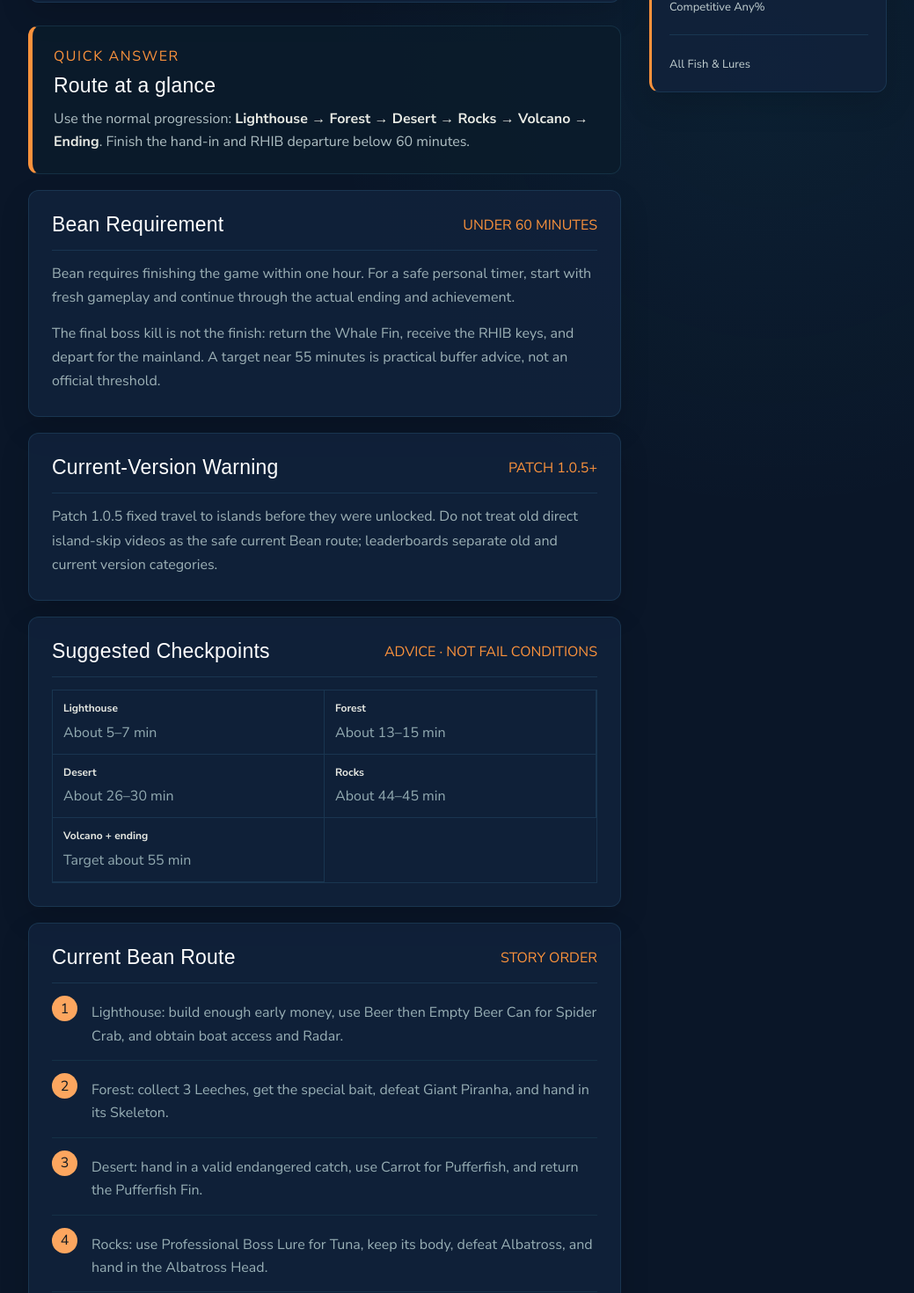
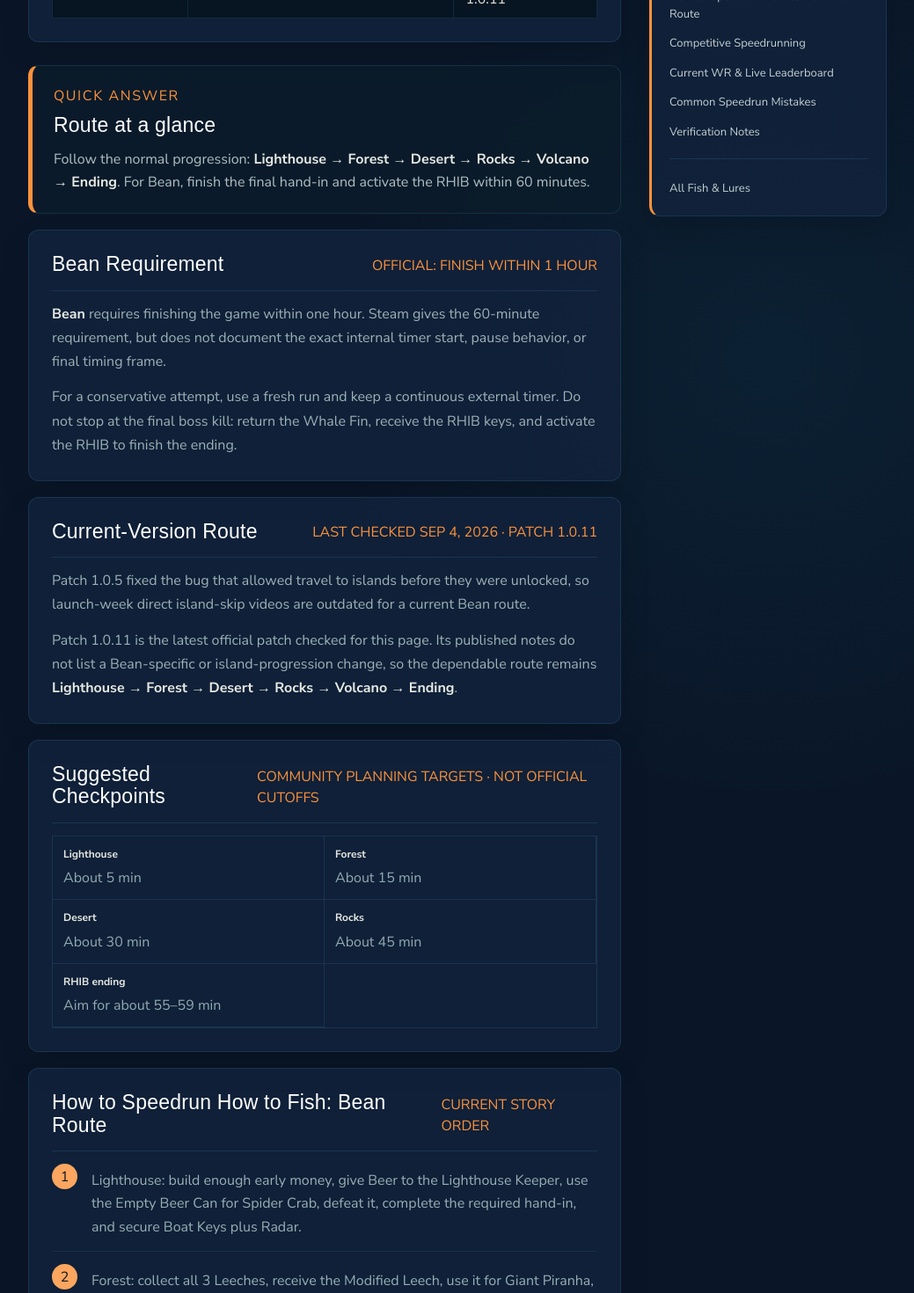
Before and after one commit to keledog123456-droid/how-to-fish, a Next.js app: page /speedrun in a window 1280 px wide. Shown: the part 500-1970 px from the top of the page at 88% size, without its empty margins (120-1159 px from the left). Built offline with nearby package versions, Linux system fonts and the light colour scheme; a web font is replaced by a local one.

Commit message:
Update speedrun guide and footer

```diff
--- a/app/components/footer.tsx
+++ b/app/components/footer.tsx
@@ -5,7 +5,7 @@
       <strong>HOW TO FISH GUIDE</strong>
       <span>Independent field guide</span>
       <nav aria-label="Footer navigation"><a href="/walkthrough">Walkthrough</a><a href="/map">Island map</a><a href="/fish">Fish &amp; Lures</a><a href="/speedrun">Speedrun</a></nav>
-      <span className="footer-note">Unofficial fan site · Research baseline 1.0.9</span>
+      <span className="footer-note">Unofficial fan site</span>
     </footer>
   );
 }
--- a/app/speedrun/page.tsx
+++ b/app/speedrun/page.tsx
@@ -2,38 +2,111 @@
 import { GuidePage } from '../components/guide-page';
 
 export const metadata: Metadata = {
-  title: 'How to Fish Speedrun Guide | Bean Achievement',
-  description: 'Plan a current-version route for finishing How to Fish under 60 minutes and earning the Bean achievement.',
+  title: 'How to Fish Speedrun Guide | Bean Achievement & Route',
+  description: 'Current How to Fish speedrun guide for Bean: sub-60-minute route, planning splits, Patch 1.0.11 notes, and live leaderboard guidance.',
   alternates: { canonical: '/speedrun' },
 };
 
 const sections = [
-  { id: 'bean', title: 'Bean Requirement', label: 'Under 60 minutes', content: <>
-    <p>Bean requires finishing the game within one hour. For a safe personal timer, start with fresh gameplay and continue through the actual ending and achievement.</p>
-    <p>The final boss kill is not the finish: return the Whale Fin, receive the RHIB keys, and depart for the mainland. A target near 55 minutes is practical buffer advice, not an official threshold.</p>
-  </> },
-  { id: 'version', title: 'Current-Version Warning', label: 'Patch 1.0.5+', content: <p>Patch 1.0.5 fixed travel to islands before they were unlocked. Do not treat old direct island-skip videos as the safe current Bean route; leaderboards separate old and current version categories.</p> },
-  { id: 'checkpoints', title: 'Suggested Checkpoints', label: 'Advice · not fail conditions', content: <div className="checkpoint-list">
-    <span><strong>Lighthouse</strong> About 5–7 min</span><span><strong>Forest</strong> About 13–15 min</span><span><strong>Desert</strong> About 26–30 min</span><span><strong>Rocks</strong> About 44–45 min</span><span><strong>Volcano + ending</strong> Target about 55 min</span>
-  </div> },
-  { id: 'route', title: 'Current Bean Route', label: 'Story order', steps: [
-    'Lighthouse: build enough early money, use Beer then Empty Beer Can for Spider Crab, and obtain boat access and Radar.',
-    'Forest: collect 3 Leeches, get the special bait, defeat Giant Piranha, and hand in its Skeleton.',
-    'Desert: hand in a valid endangered catch, use Carrot for Pufferfish, and return the Pufferfish Fin.',
-    'Rocks: use Professional Boss Lure for Tuna, keep its body, defeat Albatross, and hand in the Albatross Head.',
-    'Volcano: complete the Scientist quest, defeat both Bowhead Whale encounters, return the Whale Fin, and depart in the RHIB.',
-  ] },
-  { id: 'competitive', title: 'Competitive Any%', label: 'Separate category', content: <p>Bean does not require world-record-level skips. Competitive techniques and records continue to change, so verify the relevant current-version leaderboard rather than relying on a static record time.</p> },
+  {
+    id: 'bean',
+    title: 'Bean Requirement',
+    label: 'Official: finish within 1 hour',
+    content: <>
+      <p><strong>Bean</strong> requires finishing the game within one hour. Steam gives the 60-minute requirement, but does not document the exact internal timer start, pause behavior, or final timing frame.</p>
+      <p>For a conservative attempt, use a fresh run and keep a continuous external timer. Do not stop at the final boss kill: return the Whale Fin, receive the RHIB keys, and activate the RHIB to finish the ending.</p>
+    </>,
+  },
+  {
+    id: 'version',
+    title: 'Current-Version Route',
+    label: 'Last checked Sep 4, 2026 · Patch 1.0.11',
+    content: <>
+      <p>Patch 1.0.5 fixed the bug that allowed travel to islands before they were unlocked, so launch-week direct island-skip videos are outdated for a current Bean route.</p>
+      <p>Patch 1.0.11 is the latest official patch checked for this page. Its published notes do not list a Bean-specific or island-progression change, so the dependable route remains <strong>Lighthouse → Forest → Desert → Rocks → Volcano → Ending</strong>.</p>
+    </>,
+  },
+  {
+    id: 'checkpoints',
+    title: 'Suggested Checkpoints',
+    label: 'Community planning targets · not official cutoffs',
+    content: <div className="checkpoint-list">
+      <span><strong>Lighthouse</strong> About 5 min</span>
+      <span><strong>Forest</strong> About 15 min</span>
+      <span><strong>Desert</strong> About 30 min</span>
+      <span><strong>Rocks</strong> About 45 min</span>
+      <span><strong>RHIB ending</strong> Aim for about 55–59 min</span>
+    </div>,
+  },
+  {
+    id: 'route',
+    title: 'How to Speedrun How to Fish: Bean Route',
+    label: 'Current story order',
+    steps: [
+      'Lighthouse: build enough early money, give Beer to the Lighthouse Keeper, use the Empty Beer Can for Spider Crab, defeat it, complete the required hand-in, and secure Boat Keys plus Radar.',
+      'Forest: collect all 3 Leeches, receive the Modified Leech, use it for Giant Piranha, defeat the boss, and return the Giant Piranha Skeleton to unlock the next route.',
+      'Desert: hand in one accepted endangered catch, receive the Carrot, use it for Pufferfish, defeat the boss, and return the Pufferfish Fin.',
+      'Rocks: buy a Professional Boss Lure, catch and defeat Tuna, keep its body, use the body to trigger Albatross, defeat the bird, and return the Albatross Head for the Volcano route.',
+      'Volcano: complete the Scientist catch request, receive the Fish Bucket, defeat the Bowhead Whale, carry its body to the crater to trigger the Mutated Bowhead Whale, defeat the final boss, return the Whale Fin, receive the RHIB keys, and activate the RHIB.',
+    ],
+  },
+  {
+    id: 'competitive',
+    title: 'Competitive Speedrunning',
+    label: 'Separate from the Bean achievement',
+    content: <>
+      <p>Bean and leaderboard speedrunning are related but not identical goals. Bean only asks you to finish within one hour; leaderboard runs use category, version, and player-count rules that can change independently.</p>
+      <p>As last checked on September 4, 2026, Speedrun.com lists <strong>Any%, No Dynamite, 100%, Crab%, and No Gambling</strong>, with version splits for <strong>v1.0.4, v1.0.5–v1.0.10, and v1.0.11+</strong> and player-count filters for Solo, Duo, Trio, and Quad.</p>
+    </>,
+  },
+  {
+    id: 'wr',
+    title: 'Current WR & Live Leaderboard',
+    label: 'Live data · verify before quoting',
+    content: <>
+      <p>World-record times can change quickly, so this guide does not hard-code one WR as permanent fact. Use the live leaderboard and select the exact category, game version, and player count you want to compare.</p>
+      <p><a href="https://www.speedrun.com/HowtoFish" target="_blank" rel="noreferrer">Open the live How to Fish leaderboard on Speedrun.com</a>.</p>
+    </>,
+  },
+  {
+    id: 'mistakes',
+    title: 'Common Speedrun Mistakes',
+    label: 'Protect the run',
+    steps: [
+      'Following pre-1.0.5 island-skip videos as if they still describe the current route.',
+      'Stopping the timer at the final boss instead of completing the Whale Fin hand-in and RHIB ending.',
+      'Selling, cooking, or losing route-critical bodies and trophies such as the Giant Piranha Skeleton, Tuna body, Albatross Head, or Whale Fin.',
+      'Spending too much time on optional catches, collection goals, gambling, or upgrades that do not unlock the next progression step.',
+      'Treating community checkpoint times as official fail conditions; they are planning targets, not Steam achievement rules.',
+    ],
+  },
+  {
+    id: 'sources',
+    title: 'Verification Notes',
+    label: 'Last checked Sep 4, 2026',
+    content: <>
+      <p>Primary checks for this page use Steam's official Bean achievement text, official How to Fish patch notes for 1.0.5 and 1.0.11, and Speedrun.com for leaderboard categories and version splits.</p>
+      <p>The developers do not publish a complete official story walkthrough, so the island-by-island route was cross-checked against multiple current community walkthroughs. Community timing checkpoints are presented as advice rather than official rules.</p>
+    </>,
+  },
 ];
 
 export default function SpeedrunPage() {
   return <GuidePage
     eyebrow="Speedrun guide"
-    title="Bean Achievement & Fast Route"
-    description="A safe current-version route for ordinary players pursuing Bean, kept separate from evolving competitive Any% strategies."
-    summary={<>Use the normal progression: <strong>Lighthouse → Forest → Desert → Rocks → Volcano → Ending</strong>. Finish the hand-in and RHIB departure below 60 minutes.</>}
-    facts={[{ label: 'Achievement', value: 'Bean' }, { label: 'Requirement', value: 'Under 60 min' }, { label: 'Safety target', value: 'About 55 min' }]}
+    title="How to Fish Speedrun Guide: Bean Achievement & Fast Route"
+    description="A current-version Bean route for ordinary players, with practical checkpoints and a separate guide to competitive speedrunning."
+    summary={<>Follow the normal progression: <strong>Lighthouse → Forest → Desert → Rocks → Volcano → Ending</strong>. For Bean, finish the final hand-in and activate the RHIB within 60 minutes.</>}
+    facts={[
+      { label: 'Achievement', value: 'Bean' },
+      { label: 'Official requirement', value: 'Under 60 min' },
+      { label: 'Current patch checked', value: '1.0.11' },
+    ]}
     sections={sections}
-    related={[{ href: '/walkthrough', label: 'Full route', title: 'Complete Walkthrough' }, { href: '/map', label: 'Navigation', title: 'All Islands Map' }, { href: '/fish', label: 'Database', title: '49 Creatures & Lures' }]}
+    related={[
+      { href: '/walkthrough', label: 'Full route', title: 'Complete Walkthrough' },
+      { href: '/map', label: 'Navigation', title: 'All Islands Map' },
+      { href: '/fish', label: 'Database', title: '49 Creatures & Lures' },
+    ]}
   />;
 }
```
